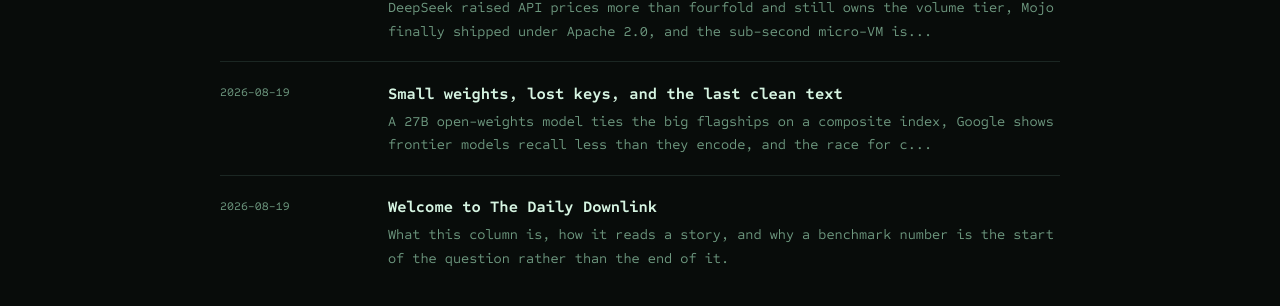
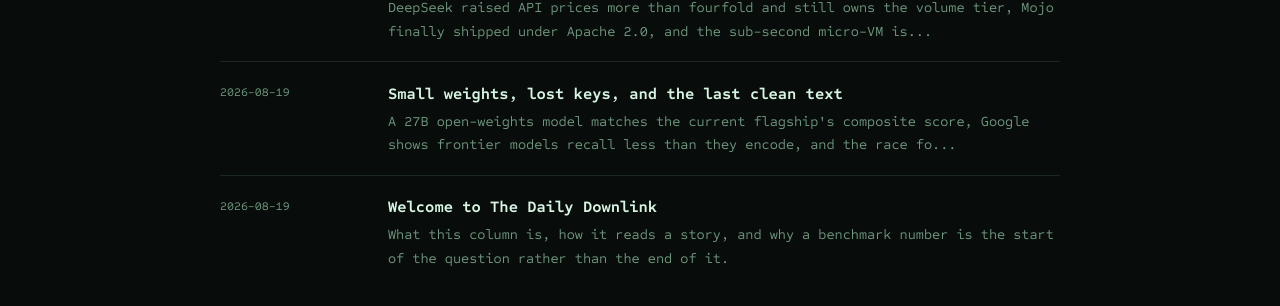
Before and after one commit to cheesejaguar/daily-downlink, a Jekyll site: the page built from index.html, in a window 1280 px wide. Shown: the part 565-871 px from the top of the page. Built offline with Jekyll 4.4.1, drawn with Linux system fonts in a browser that asks for light colours.

Commit message:
gate: fix overclaiming excerpt in small-weights edition (ties flagship → matches current flagship)

```diff
--- a/_posts/2026-08-19-small-weights-lost-keys-and-the-last-clean-text.md
+++ b/_posts/2026-08-19-small-weights-lost-keys-and-the-last-clean-text.md
@@ -1,7 +1,7 @@
 ---
 title: "Small weights, lost keys, and the last clean text"
 date: 2026-08-19 09:00:00 -0700
-excerpt: "A 27B open-weights model ties the big flagships on a composite index, Google shows frontier models recall less than they encode, and the race for clean training text has gone physical — with saws."
+excerpt: "A 27B open-weights model matches the current flagship's composite score, Google shows frontier models recall less than they encode, and the race for clean training text has gone physical — with saws."
 categories: [commentary]
 draft: false
 ---
```
